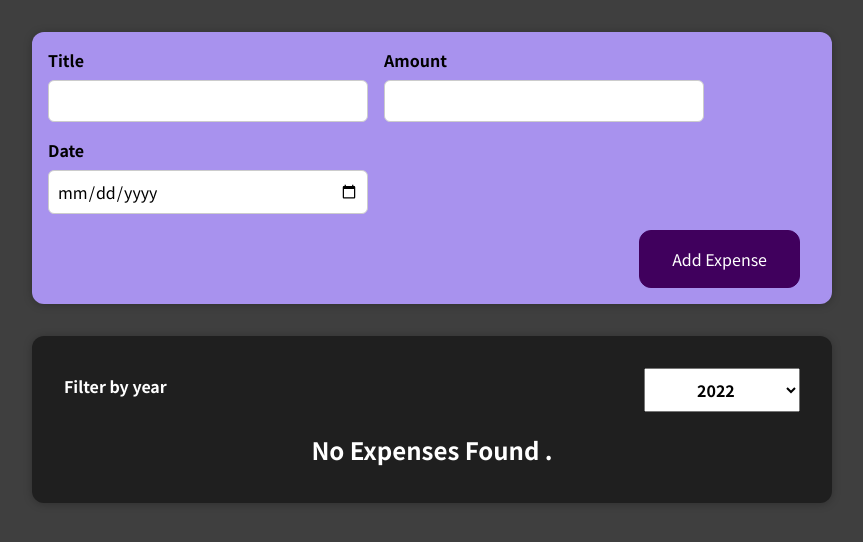
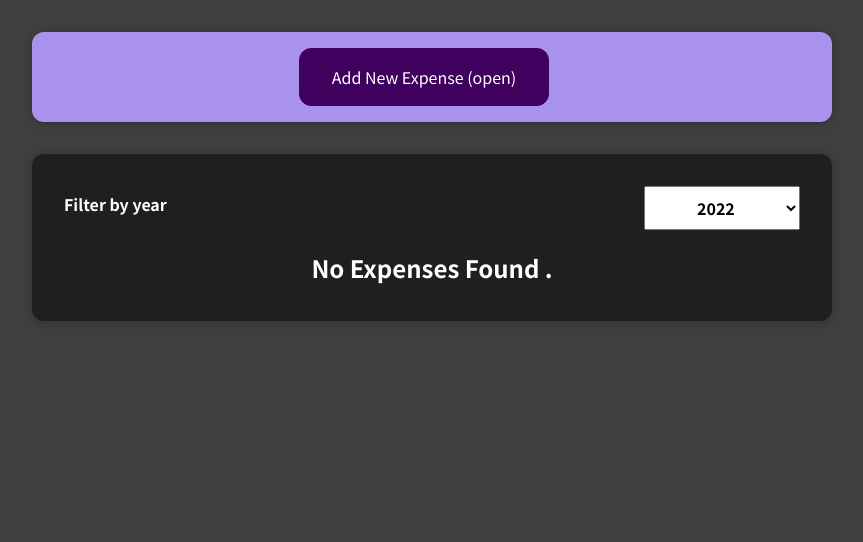
Before and after one commit to divertimentos/curso-udemy-react-the-complete-guide, a React (Create React App) app in the folder react-complete-guide/: page / in a window 1280 px wide. Both pictures are taken after typing "Sample", "5", "2020-01-15" into the empty fields and a click on the button "Add Expense". Shown: the top 542 px of the page, without its empty margins (208-1071 px from the left). Built offline with nearby package versions, Linux system fonts and the light colour scheme.

Commit message:
Finishes challenge

```diff
--- a/react-complete-guide/src/components/NewExpense/ExpenseForm.css
+++ b/react-complete-guide/src/components/NewExpense/ExpenseForm.css
@@ -24,3 +24,7 @@
 .new-expense__actions {
   text-align: right;
 }
+
+.open-expense__actions {
+  text-align: center;
+}
--- a/react-complete-guide/src/components/NewExpense/ExpenseForm.js
+++ b/react-complete-guide/src/components/NewExpense/ExpenseForm.js
@@ -1,5 +1,6 @@
 /* eslint-disable */
 import React, { useState } from "react";
+import FormFields from "./FormFields";
 
 import "./ExpenseForm.css";
 
@@ -7,6 +8,7 @@ const ExpenseForm = ({ onSaveExpenseData }) => {
   const [enteredTitle, setEnteredTitle] = useState("");
   const [enteredAmount, setEnteredAmount] = useState("");
   const [enteredDate, setEnteredDate] = useState("");
+  const [isFormOpen, setIsFormOpen] = useState(true);
 
   const titleChangeHandler = (event) => {
     setEnteredTitle(event.target.value);
@@ -33,45 +35,38 @@ const ExpenseForm = ({ onSaveExpenseData }) => {
     setEnteredTitle("");
     setEnteredAmount("");
     setEnteredDate("");
+    setIsFormOpen((currState) => !currState);
   };
 
-  return (
-    <form onSubmit={submitHandler}>
-      <div className="new-expense__controls">
-        <div className="new-expense__control">
-          <label>Title</label>
-          <input
-            type="text"
-            value={enteredTitle}
-            onChange={titleChangeHandler}
-          />
-        </div>
-        <div className="new-expense__control">
-          <label>Amount</label>
-          <input
-            type="number"
-            min="0.01"
-            step="0.01"
-            onChange={amountChangeHandler}
-            value={enteredAmount}
-          />
-        </div>
-        <div className="new-expense__control">
-          <label>Date</label>
-          <input
-            type="date"
-            min="2019-01-01"
-            max="9999-12-31"
-            onChange={dateChangeHandler}
-            value={enteredDate}
-          />
-        </div>
-      </div>
-      <div className="new-expense__actions">
-        <button type="submit">Add Expense</button>
-      </div>
-    </form>
+  const cancelHandler = (event) => {
+    event.preventDefault();
+    console.log("Abra/Fecha");
+    setIsFormOpen((currState) => !currState);
+  };
+
+  let formContent = (
+    <div className="open-expense__actions">
+      <button onClick={cancelHandler} type="submit">
+        Add New Expense (open)
+      </button>
+    </div>
   );
+
+  if (isFormOpen) {
+    formContent = (
+      <FormFields
+        enteredTitle={enteredTitle}
+        titleChangeHandler={titleChangeHandler}
+        amountChangeHandler={amountChangeHandler}
+        enteredAmount={enteredAmount}
+        dateChangeHandler={dateChangeHandler}
+        enteredDate={enteredDate}
+        cancelHandler={cancelHandler}
+      />
+    );
+  }
+
+  return <form onSubmit={submitHandler}>{formContent}</form>;
 };
 
 export default ExpenseForm;
--- /dev/null
+++ b/react-complete-guide/src/components/NewExpense/FormFields.js
@@ -0,0 +1,49 @@
+/* eslint-disable */
+import React from "react";
+
+const FormFields = ({
+  enteredTitle,
+  titleChangeHandler,
+  amountChangeHandler,
+  enteredAmount,
+  dateChangeHandler,
+  enteredDate,
+  cancelHandler,
+}) => (
+  <>
+    <div className="new-expense__controls">
+      <div className="new-expense__control">
+        <label>Title</label>
+        <input type="text" value={enteredTitle} onChange={titleChangeHandler} />
+      </div>
+      <div className="new-expense__control">
+        <label>Amount</label>
+        <input
+          type="number"
+          min="0.01"
+          step="0.01"
+          onChange={amountChangeHandler}
+          value={enteredAmount}
+        />
+      </div>
+      <div className="new-expense__control">
+        <label>Date</label>
+        <input
+          type="date"
+          min="2019-01-01"
+          max="9999-12-31"
+          onChange={dateChangeHandler}
+          value={enteredDate}
+        />
+      </div>
+    </div>
+    <div className="new-expense__actions">
+      <button onClick={cancelHandler} type="button">
+        Cancel
+      </button>
+      <button type="submit">Add Expense</button>
+    </div>
+  </>
+);
+
+export default FormFields;
```
